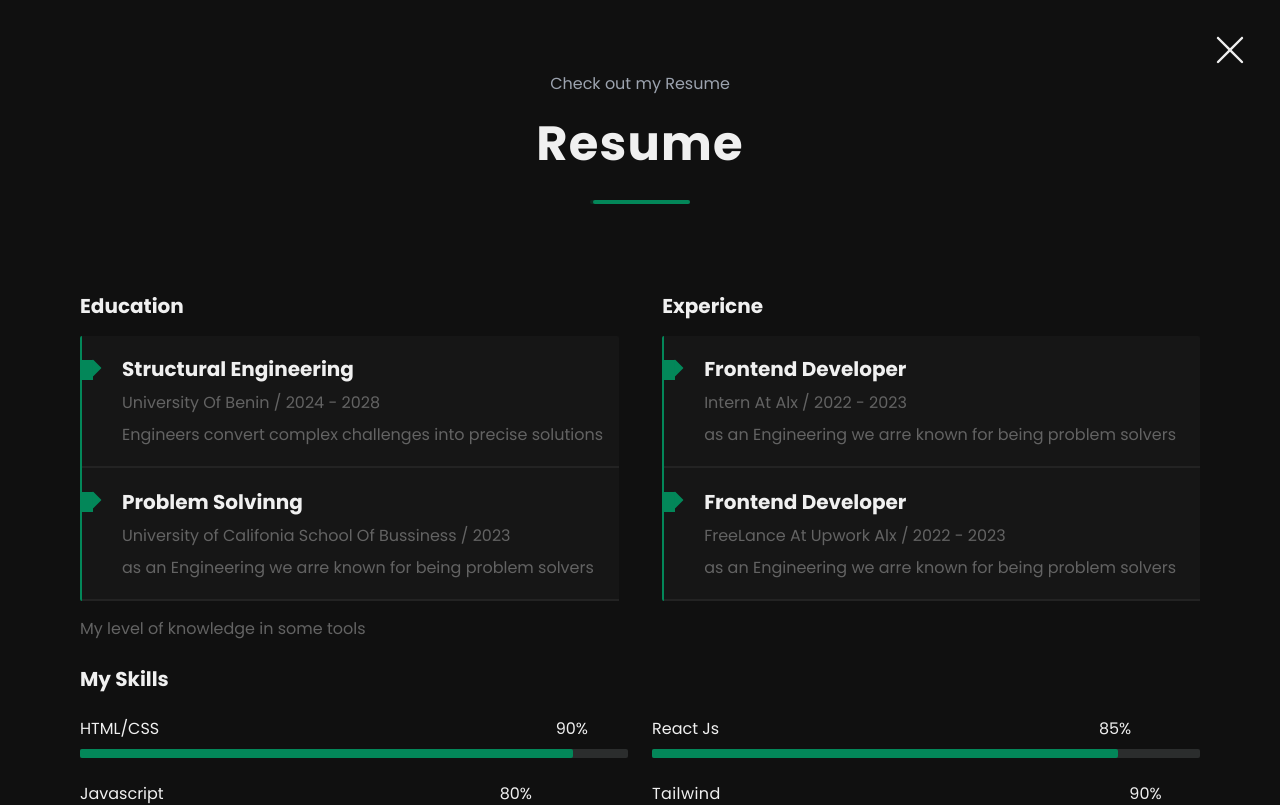
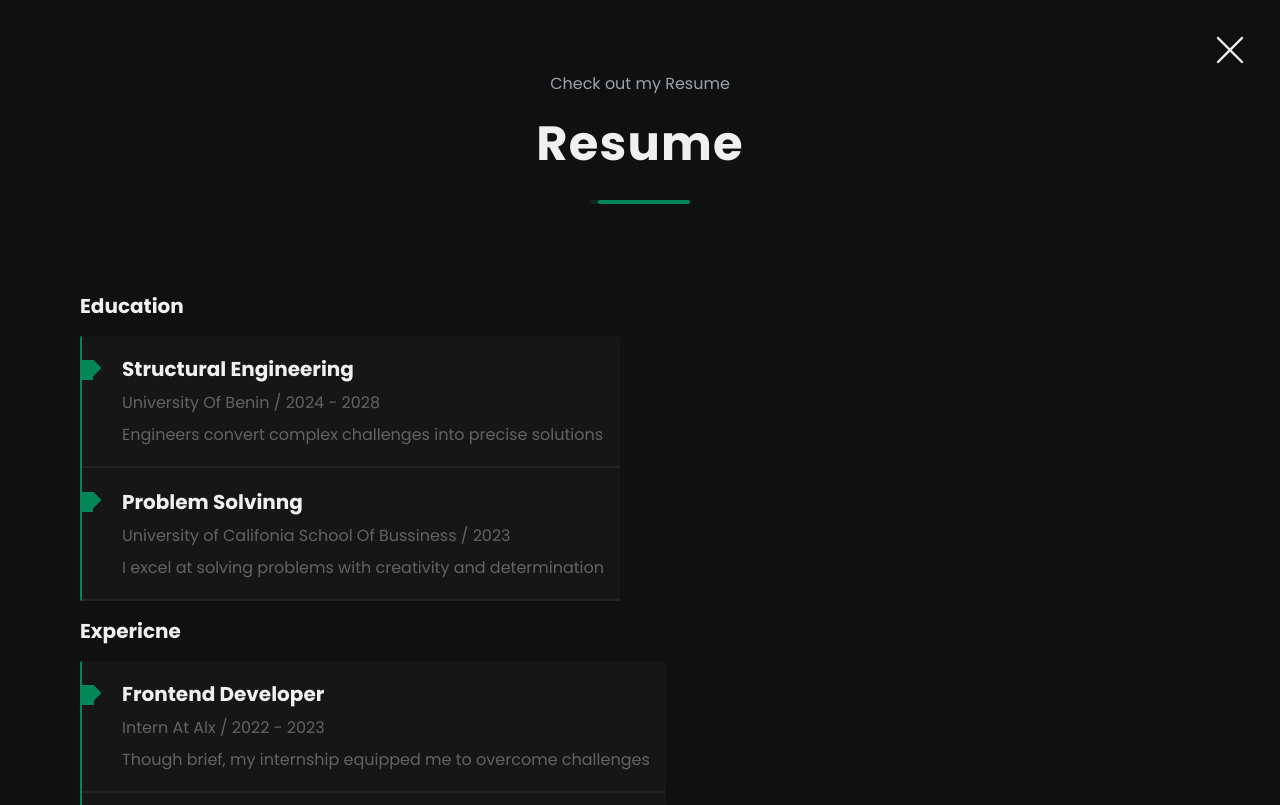
Before and after one commit to ogbemudiamartin/Potfolio-web, a React (Vite) app: page /Resume in a window 1280 px wide. Shown: the top 805 px of the page. Built offline with nearby package versions, Linux system fonts and the light colour scheme.

Commit message:
modified(updated) resumejs and contactjs

```diff
--- a/src/components/Contact.jsx
+++ b/src/components/Contact.jsx
@@ -80,7 +80,7 @@ const Contact = () => {
         <div className="name">
           <input
           type="text"
-          name="Subject"
+          name="subject"
           className="bg-[#161616] mb-4 w-[100%] shadow-sm p-4  outline-none focus:border-[#009E66] focus:border-b-2"
           placeholder="Subject"/>
         </div>
--- a/src/components/Resumes.jsx
+++ b/src/components/Resumes.jsx
@@ -57,7 +57,7 @@ transition={{ duration:0.5, ease: [0.22, 1, 0.36, 1]}}
           <h1 className="text-xl font-bold">Problem Solvinng</h1>
           <h2 className="text-[#636363]">University of Califonia School Of Bussiness / 2023</h2>
           <p className="text-[#636363]">
-            as an Engineering we arre known for being problem solvers
+          I excel at solving problems with creativity and determination
           </p>
         </div>
 
@@ -71,9 +71,9 @@ transition={{ duration:0.5, ease: [0.22, 1, 0.36, 1]}}
          <div className="absolute bg-[#038759] left-0 top-6 w-[2%] h-[2.5vh]"></div>
          <div className="absolute text-[#038759] left-[0.1rem] top-[1.25rem] text-2xl"><PiCaretRightFill /></div>
           <h1 className="text-xl font-bold">Frontend Developer</h1>
-          <h2 className="text-[#636363]">Intern At Alx / 2022 - 2023</h2>
+          <h2 className="text-[#636363]">Intern At Alx / 2022 - 2023 </h2>
           <p className="text-[#636363]">
-            as an Engineering we arre known for being problem solvers
+          Though brief, my internship equipped me to overcome challenges
           </p>
         </div>
 
@@ -81,9 +81,9 @@ transition={{ duration:0.5, ease: [0.22, 1, 0.36, 1]}}
          <div className="absolute bg-[#038759] left-0 top-6 w-[2%] h-[2.5vh]"></div>
          <div className="absolute text-[#038759] left-[0.1rem] top-[1.25rem] text-2xl"><PiCaretRightFill /></div>
           <h1 className="text-xl font-bold">Frontend Developer</h1>
-          <h2 className="text-[#636363]">FreeLance At Upwork Alx / 2022 - 2023</h2>
+          <h2 className="text-[#636363]">FreeLance At Upwork Alx / 2022 -</h2>
           <p className="text-[#636363]">
-            as an Engineering we arre known for being problem solvers
+          I thrive as a freelancer, delivering quality work and solutions
           </p>
         </div>
 
```
